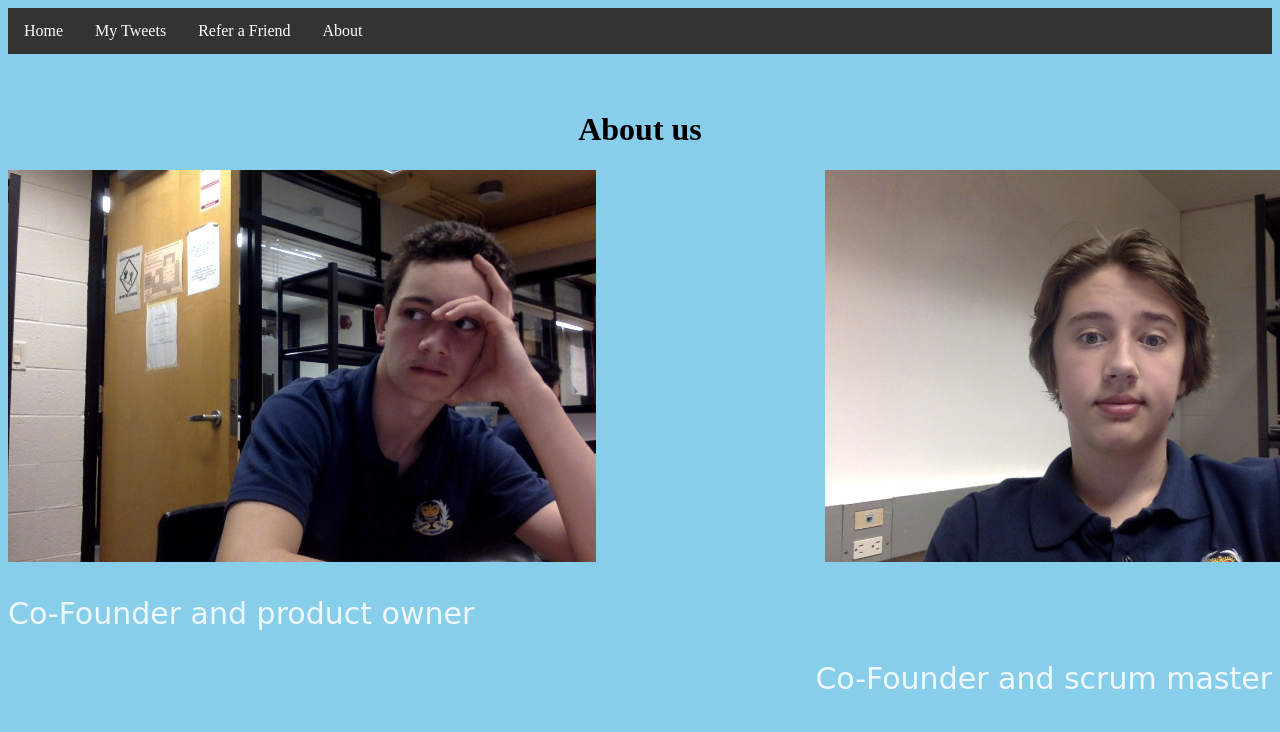
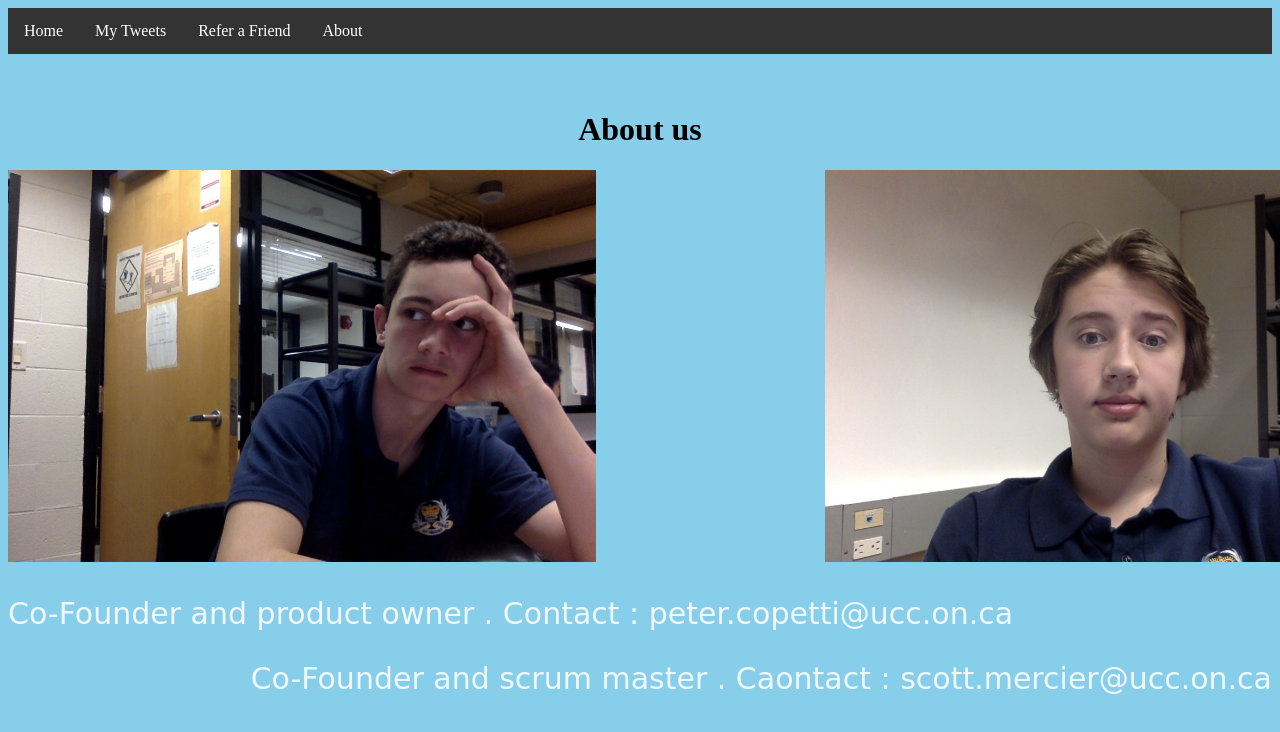
Before and after one commit to petercopetti/GC-Network, a plain HTML site: page About.html in a window 1280 px wide. Shown: the top 732 px of the page. Drawn offline with Linux system fonts and the light colour scheme.

Commit message:
Update About.html

```diff
--- a/About.html
+++ b/About.html
@@ -64,9 +64,9 @@ vertical-align:right;
 <img id ="scott" src="scott.jpg">
 </div>
 
-<p style="color: aliceblue; text-align:left; font-size: 30; font-family: cursive;">Co-Founder and product owner</p>
+<p style="color: aliceblue; text-align:left; font-size: 30; font-family: cursive;">Co-Founder and product owner . Contact : peter.copetti@ucc.on.ca</p>
 
-<p style="text-align:right; color: aliceblue; font-size: 30; font-family: cursive;">Co-Founder and scrum master</p>
+<p style="text-align:right; color: aliceblue; font-size: 30; font-family: cursive;">Co-Founder and scrum master .  Caontact : scott.mercier@ucc.on.ca</p>
 
 
 
```
